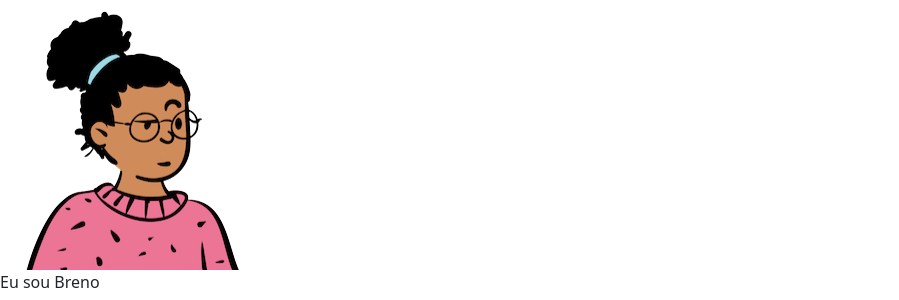
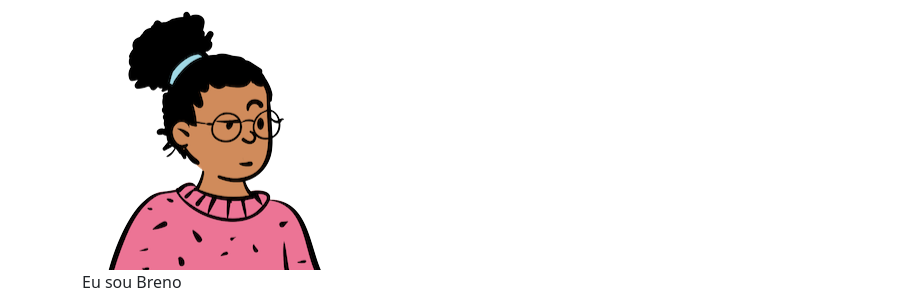
Before and after one commit to 2-breno-adolpho1anoA/projeto-meu-portf-lio, a plain HTML site: page index.html in a window 1280 px wide. Shown: the top 300 px of the page, without its empty margins (0-899 px from the left). Drawn offline with nearby package versions, Linux system fonts and the light colour scheme.

Commit message:
Add files via upload

```diff
--- a/index.html
+++ b/index.html
@@ -10,6 +10,7 @@
 </head>
 
 <body>
+    <header class="container">
 <img src="img/avatar-perfil.png" alt="imagen avatar" title="imagen avatar">
 <p>Eu sou Breno </p>
 <h1>eu estudo no adolpho e gosto de jogos</h1>
@@ -21,6 +22,7 @@
     <p>fazer animações</p>
     <p>desenho</p>
 </div>
+</header>
 <script src="https://cdn.jsdelivr.net/npm/bootstrap@5.3.6/dist/js/bootstrap.bundle.min.js" integrity="sha384-j1CDi7MgGQ12Z7Qab0qlWQ/Qqz24Gc6BM0thvEMVjHnfYGF0rmFCozFSxQBxwHKO" crossorigin="anonymous"></script>
 </body>
 
```
